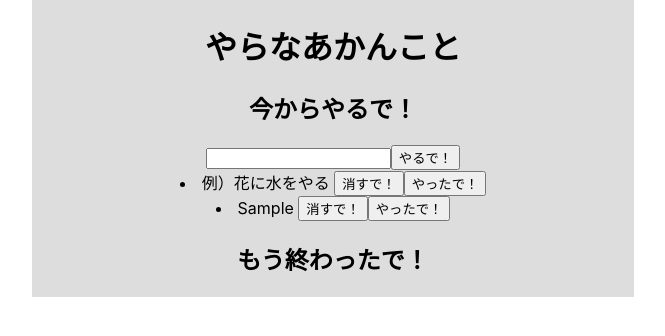
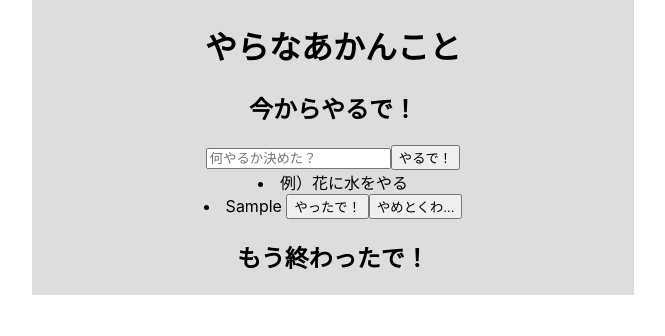
Before and after one commit to keiinuki/new_todo, a React (Create React App) app: page / in a window 1280 px wide. Both pictures are taken after typing "Sample" into the empty fields and a click on the button "やるで！". Shown: the top 336 px of the page, without its empty margins (307-972 px from the left). Built offline with nearby package versions, Linux system fonts and the light colour scheme.

Commit message:
アラート表示を追加

```diff
--- a/src/components/ToDoList.jsx
+++ b/src/components/ToDoList.jsx
@@ -2,7 +2,7 @@ import { useState } from "react";
 
 
 export const ToDoList = (props) =>{
-  const [arr, setArr] = useState(["例）花に水をやる"]);
+  const [arr, setArr] = useState([]);
   const [word, setWord] = useState("");
   const [completeTodo, setCompleteTodo] = useState([]);
 
@@ -12,6 +12,7 @@ export const ToDoList = (props) =>{
     newArr.push(word);
     setArr(newArr);
     setWord("");
+    alert("やることにしたで！");
     };
 
     const onClickDelete =(e,i) => {
@@ -20,7 +21,7 @@ export const ToDoList = (props) =>{
       const newArr = [...arr];
       newArr.splice(i,1);
       setArr(newArr);
-      console.log(i);
+      alert("やっぱりやめるわ．．．");
     };
 
     const onClickComplete =(e,i) => {
@@ -30,6 +31,7 @@ export const ToDoList = (props) =>{
       const newCompleteTodo = [...completeTodo, arr[i]];
       setArr(newArr);
       setCompleteTodo(newCompleteTodo);
+      alert("やったった！");
     };
 
     const onClickBack =(e,i) => {
@@ -39,6 +41,7 @@ export const ToDoList = (props) =>{
       const newArr = [...arr, completeTodo[i]];
       setCompleteTodo(newCompleteTodo);
       setArr(newArr);
+      alert("あかん！やり直しや．．．");
     };
 
     const competeStyle= {
@@ -56,9 +59,10 @@ export const ToDoList = (props) =>{
         <input type="text" onChange={(e) => {
           setWord( e.target.value)
           console.log(e)
-          }} value= {word} />
+          }} value= {word} placeholder="何やるか決めた？"/>
         <button onClick={onClickAdd}>やるで！</button>
-        {arr.map((val,i)=>(<li>{(val)} <button  onClick={(e) => onClickDelete(e,i)} >消すで！</button><button onClick={(e) => onClickComplete(e,i)}>やったで！</button></li>))}
+        <li>例）花に水をやる</li>
+        {arr.map((val,i)=>(<li>{(val)} <button onClick={(e) => onClickComplete(e,i)}>やったで！</button><button  onClick={(e) => onClickDelete(e,i)} >やめとくわ...</button></li>))}
 
         </form>
         </div>
```
